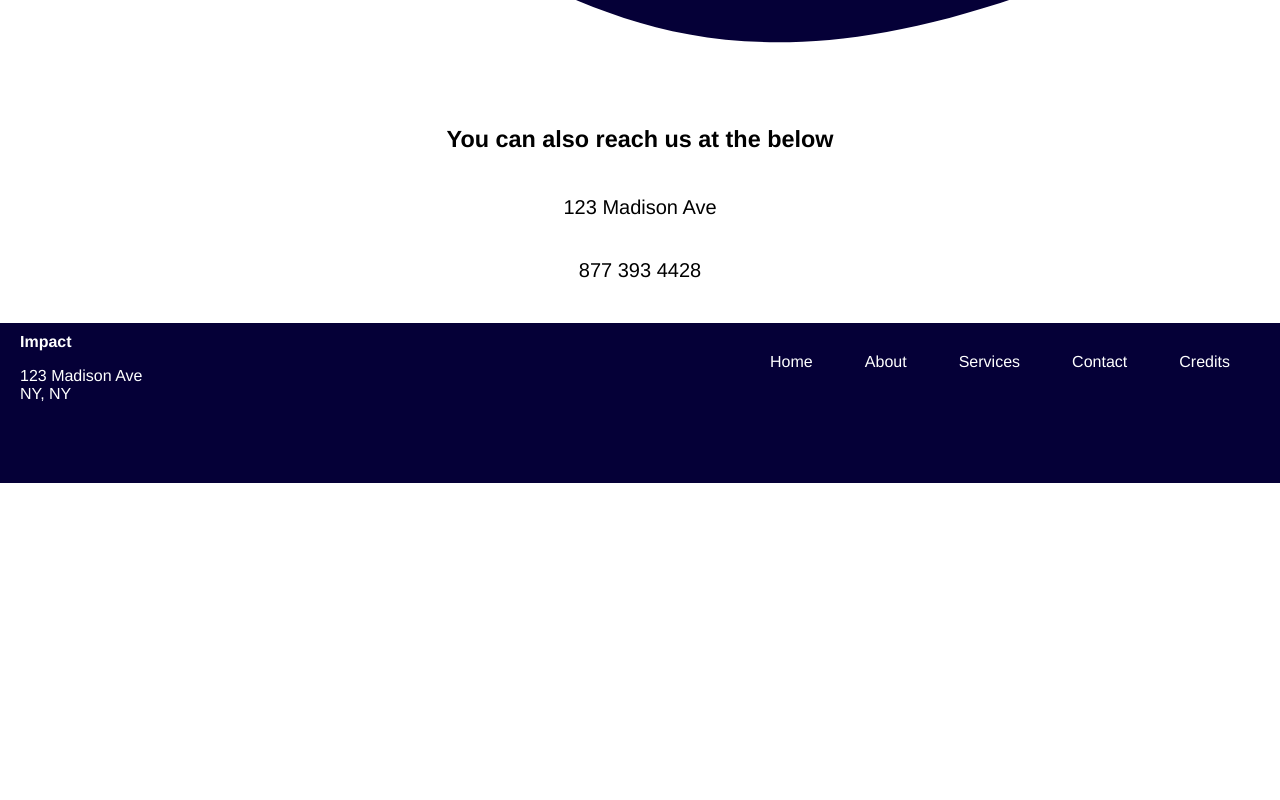
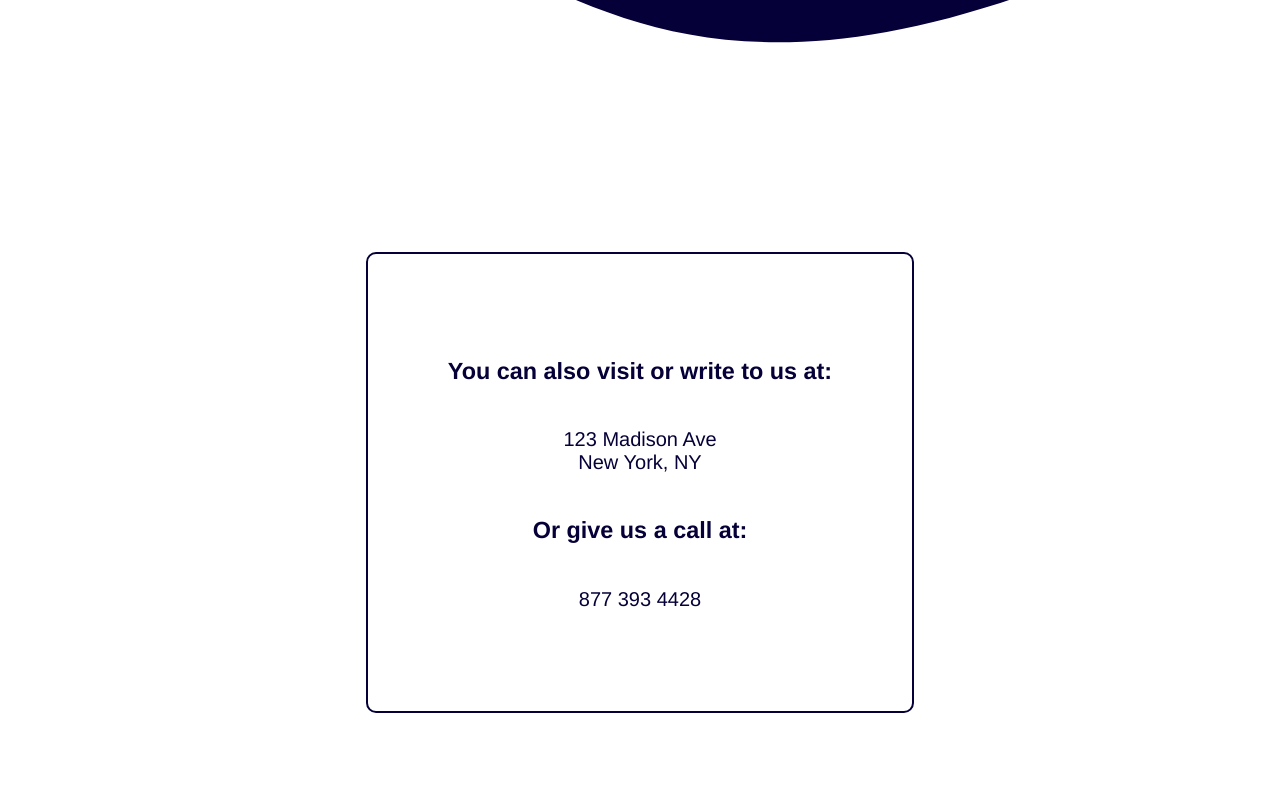
Before and after one commit to ohirichi/impact-site, a Next.js app: page /contact in a window 1280 px wide. Shown: the part 1060-1860 px from the top of the page. Before the commit the page ends 1543 px from the top, so only its background shows below. Built offline with nearby package versions, Linux system fonts and the light colour scheme; no server answers.

Commit message:
formatting contact page second section

```diff
--- a/pages/contact.js
+++ b/pages/contact.js
@@ -20,8 +20,11 @@ export default function Contact(){
                 </section>
                 <section>
                     <div className="blurb-container">
-                        <h3>You can also reach us at the below</h3>
-                        <p>123 Madison Ave</p>
+                        <h3>You can also visit or write to us at:</h3>
+                        <p>123 Madison Ave <br/>
+                        New York, NY
+                        </p>
+                        <h3>Or give us a call at:</h3>
                         <p>877 393 4428</p>
 
                     </div>
@@ -65,10 +68,17 @@ export default function Contact(){
                         flex-direction:column;
                         justify-content:center;
                         align-items: center;
-                        height: 30vh;
                         text-align: center;
+                        border: 2px solid var(--secondary-color);
+                        border-radius:10px;
+                        padding: 4rem;
+                        margin: 2rem;
+                        color:var(--secondary-color);
                     }
-
+                    section:nth-child(2){
+                        min-height:100vh;
+                        justify-content:center;
+                    }
                 `}
             </style>
         </div>
```
